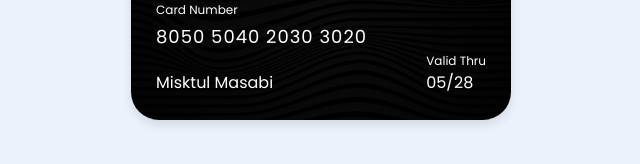
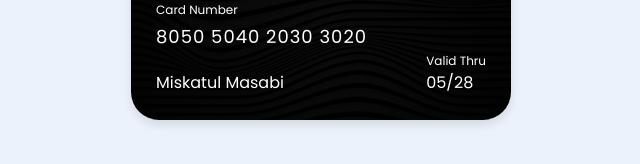
Before and after one commit to mmiskatul/Credit-card-programm-html-and-css, a plain HTML site: page index.html in a window 1280 px wide. Shown: the part 390-554 px from the top of the page, 319-959 px from the left. Drawn offline with Linux system fonts and the light colour scheme.

Commit message:
solved spelling mistake

```diff
--- a/index.html
+++ b/index.html
@@ -20,7 +20,7 @@
             <div class="name-number">
                 <h6>Card Number</h6>
                 <h5 class="number">8050 5040 2030 3020</h5>
-                <h5 class="name">Misktul Masabi</h5>
+                <h5 class="name">Miskatul Masabi</h5>
             </div>
             <div class="valid-date">
                 <h6>Valid Thru</h6>
```
